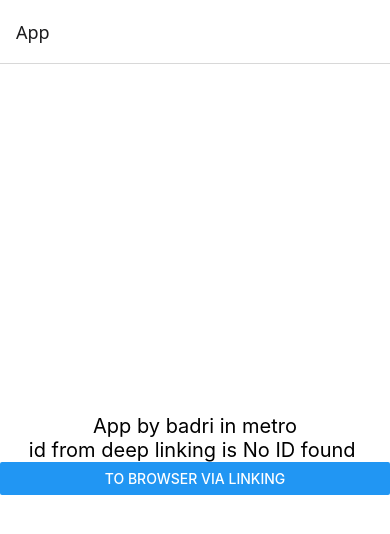
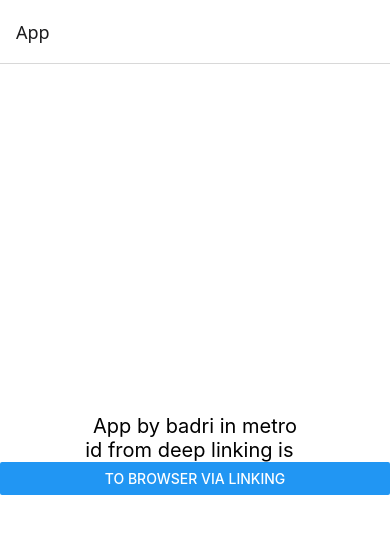
Before and after one commit to LCB2021029-Badri/RNtest, a React Native app: screen / in a window 390 px wide. Shown: the top 534 px of the page. Built offline with nearby package versions, Linux system fonts and the light colour scheme.

Commit message:
route param in app.tsx

```diff
--- a/ui/App.tsx
+++ b/ui/App.tsx
@@ -1,21 +1,17 @@
 import { StyleSheet, Text, View, Linking, Button } from 'react-native';
 import React from 'react';
-import { RouteProp } from '@react-navigation/native';
+import { useRoute, RouteProp } from '@react-navigation/native';
 
-type AppScreenRouteProp = RouteProp<{
-  App: {
-    id?: string;  // The id parameter is optional
-  };
-}, 'App'>;
+type AppRouteParams = {
+  id?: string; // id is optional
+};
 
-interface AppProps {
-  route: AppScreenRouteProp;
-}
+type AppRouteProp = RouteProp<{ App: AppRouteParams }, 'App'>;
 
 // basic app
-const App = ({route}:AppProps) => {
-
-  const id = route.params?.id || 'No ID found';
+const App = () => {
+  const route = useRoute<AppRouteProp>();
+  const {id} = route.params || {};
   console.log('Hello World!');
   return (
     <View style={styles.container}>
```
